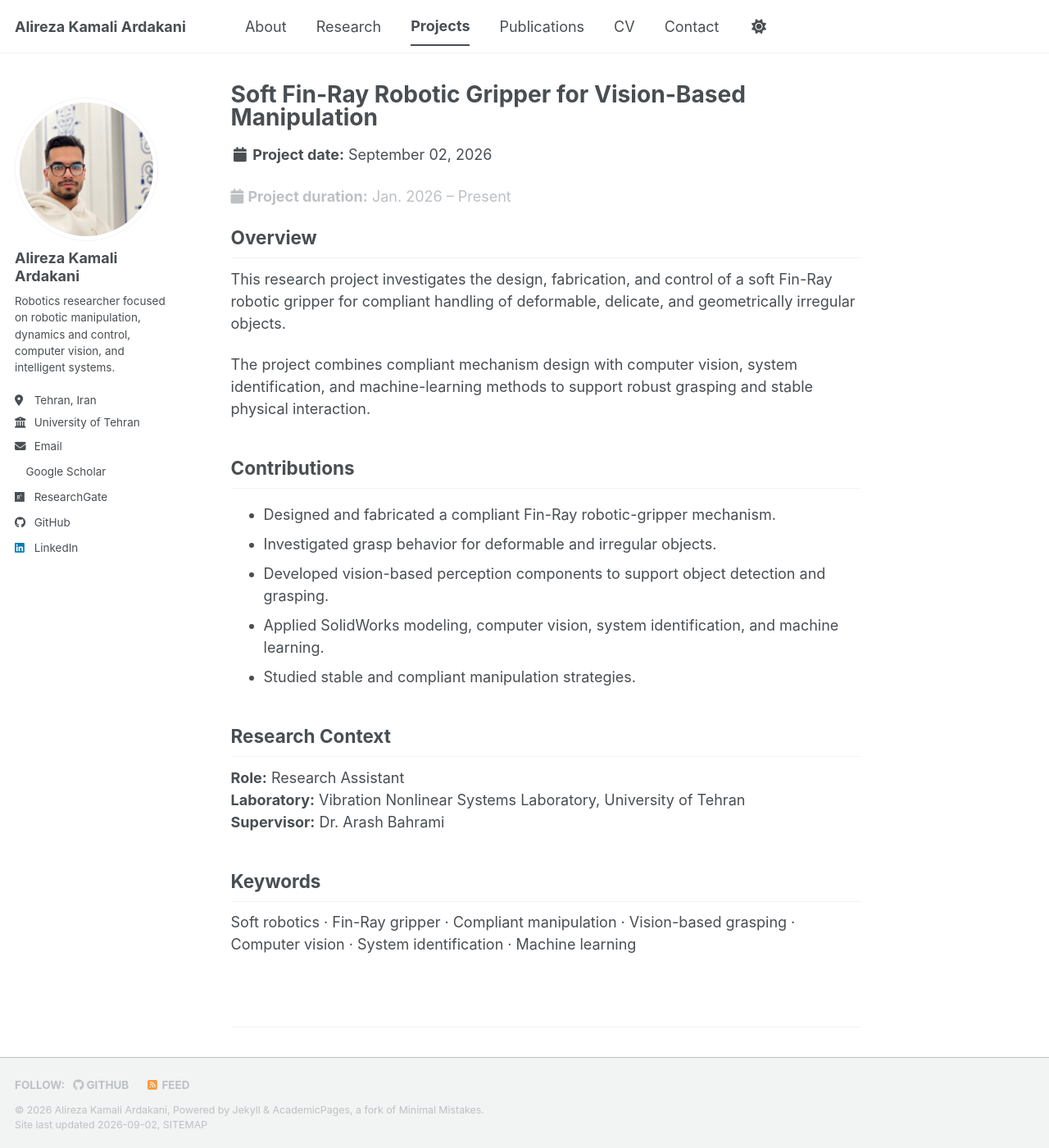
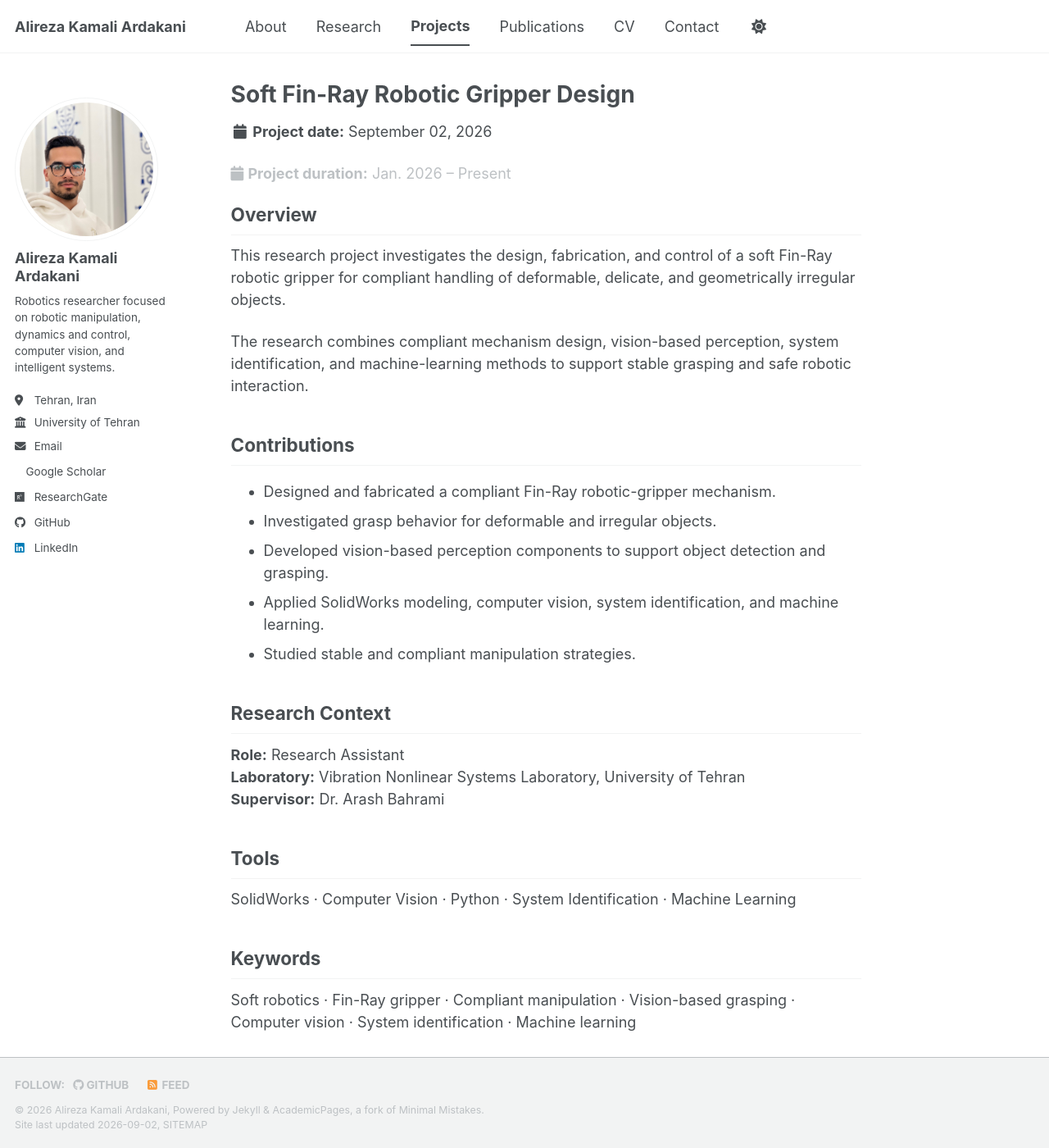
Before and after one commit to alirezakamali80/alirezakamali80.github.io, a Jekyll site: the page built from _portfolio/soft-fin-ray-gripper.md, in a window 1280 px wide and 1400 px high. Shown: the whole window at 82% size. Built offline with Jekyll 4.4.1, drawn with Linux system fonts in a browser that asks for light colours; a style sheet for code colours, icons or effects is not loaded; a file with an impossible date is left out.

Commit message:
Update soft-fin-ray-gripper.md

```diff
--- a/_portfolio/soft-fin-ray-gripper.md
+++ b/_portfolio/soft-fin-ray-gripper.md
@@ -1,6 +1,6 @@
 ---
 layout: single
-title: "Soft Fin-Ray Robotic Gripper for Vision-Based Manipulation"
+title: "Soft Fin-Ray Robotic Gripper Design"
 collection: portfolio
 permalink: /portfolio/soft-fin-ray-gripper/
 excerpt: "Research on the design, fabrication, and control of a compliant Fin-Ray robotic gripper for vision-based grasping of deformable objects."
@@ -22,9 +22,9 @@ duration: "Jan. 2026 – Present"
 </p>
 
 <p>
-  The project combines compliant mechanism design with computer vision, system
-  identification, and machine-learning methods to support robust grasping and
-  stable physical interaction.
+  The research combines compliant mechanism design, vision-based perception,
+  system identification, and machine-learning methods to support stable grasping
+  and safe robotic interaction.
 </p>
 
 <h2>Contributions</h2>
@@ -45,6 +45,12 @@ duration: "Jan. 2026 – Present"
   <strong>Supervisor:</strong> Dr. Arash Bahrami
 </p>
 
+<h2>Tools</h2>
+
+<p>
+  SolidWorks · Computer Vision · Python · System Identification · Machine Learning
+</p>
+
 <h2>Keywords</h2>
 
 <p>
```
